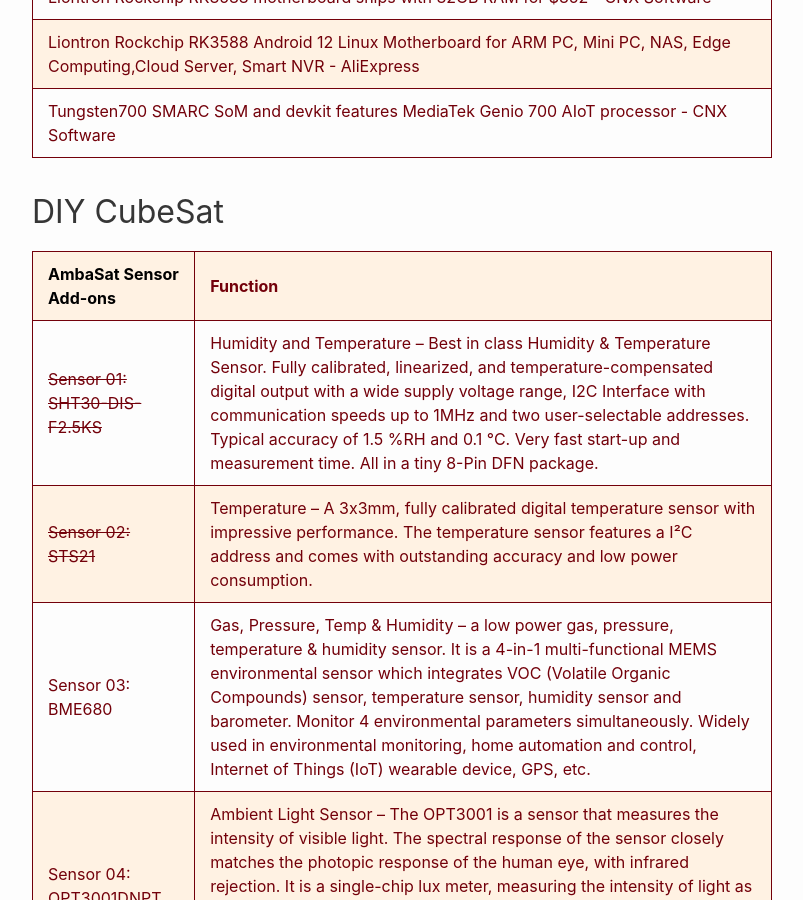
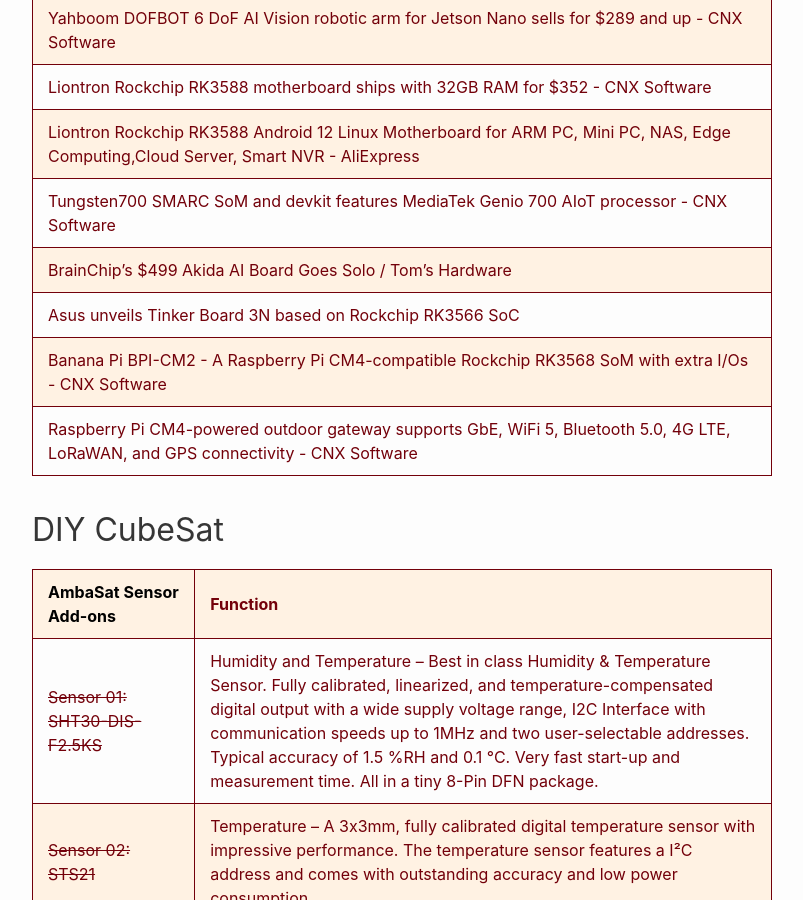
Before and after one commit to RalphHightower/RalphHightower, a Jekyll site: the page built from HardwareLinks.md, in a window 1280 px wide and 900 px high, scrolled down 26402 px. Shown: the whole window, without its empty margins (238-1041 px from the left). Built offline with Jekyll 4.4.1, drawn with Linux system fonts in a browser that asks for light colours; our own code applies the rules of GitHub Pages for plain Markdown files; some of the changed text lies outside the part shown.

Commit message:
fear(doc): (extended description)

```diff
--- a/HardwareLinks.md
+++ b/HardwareLinks.md
@@ -19,6 +19,7 @@
 | [AAEON M2AI-2242-720AI Edge Computing Module with Kneron KL720 NPU](https://www.aaeon.com/en/p/ai-edge-computing-solutions-m2ai-2242-720) | (H/W) |
 | [AAEON M2AI-2280-720AI Edge Computing Module with Kneron KL720 NPU](https://www.aaeon.com/en/p/ai-edge-computing-solutions-m2ai-2280-720) | (H/W) |
 | [AcSiP Development Kits](https://www.acsip.com.tw/index.php?action=products&fid1=21) | (H/W) |
+| [Akida™ PCIe Board - BrainChip Inc](https://shop.brainchipinc.com/products/akida%e2%84%a2-development-kit-pcie-board ) | $499.00 |
 | [Allwinner H616 TV Box Processor Comes with Mali G31 GPU, Supports Android 10](https://www.cnx-software.com/2020/02/27/allwinner-h616-tv-box-processor-comes-with-mali-g31-gpu-supports-android-10/) | (H/W) |
 | [Allwinner D1s/F133 RISC-V processor integrates 64MB DDR2](https://www.cnx-software.com/2021/10/25/allwinner-d1s-f133-risc-v-processor-64mb-ddr2/) | (H/W) |
 | [Allwinner T113-S3 dual-core Cortex-A7 SoC features 128MB DDR3, targets automotive and industrial applications](https://www.cnx-software.com/2022/02/13/allwinner-t113-s3-dual-core-cortex-a7-soc-features-128mb-ddr3-targets-automotive-and-industrial-applications/) | (H/W) |
@@ -167,6 +168,7 @@
 |[RAKWireless Cellular IoT – RAKwireless Store](https://store.rakwireless.com/collections/cellular-iot )|(H/W)|
 |[RAKWireless LoRaWAN Complete – RAKwireless Store](https://store.rakwireless.com/collections/lorawan-complete )|(H/W)|
 |[RAKWireless Modular IoT System of Modules for Building Custom LPWAN IoT Projects – RAKwireless Store](https://store.rakwireless.com/collections/wisblock )|(H/W)|
+| [Raspberry Pi CM4-powered outdoor gateway](https://www.edatec.cn/en/iot-gateway/ED_GWL2110_181.html )
 | [RISC-V — RISC-V is a open standard Instruction Set Architecture (ISA) enabling a new era of processor innovation through open collaboration](https://riscv.org/) | (H/W) |
 | [ROCK Pi 4 Model C+](https://ameridroid.com/products/rock-pi-4c) | (H/W) 84.95 USD |
 | **[ROCK 5 Model B](https://ameridroid.com/products/rock5-model-b)** | (H/W)<br /> $144.95 USD (4GB)<br />$169.95 USD (8GB)<br />**$219.95 USD (16GB)** |
@@ -467,6 +469,10 @@
 | [Liontron Rockchip RK3588 motherboard ships with 32GB RAM for $352 - CNX Software](https://www.cnx-software.com/2023/07/27/liontron-rockchip-rk3588-motherboard-32gb-ram/ ) |
 | [Liontron Rockchip RK3588 Android 12 Linux Motherboard for ARM PC, Mini PC, NAS, Edge Computing,Cloud Server, Smart NVR - AliExpress](https://www.aliexpress.com/item/1005005776979120.html ) |
 | [Tungsten700 SMARC SoM and devkit features MediaTek Genio 700 AIoT processor - CNX Software](https://www.cnx-software.com/2023/07/28/tungsten700-smarc-som-and-devkit-features-mediatek-genio-700-aiot-processor/ ) |
+| [BrainChip's $499 Akida AI Board Goes Solo / Tom's Hardware](https://www.tomshardware.com/news/brainchip-akida-pcie-board-goes-solo ) |
+| [Asus unveils Tinker Board 3N based on Rockchip RK3566 SoC](https://linuxgizmos.com/asus-unveils-tinker-board-3n-based-on-rockchip-rk3566-soc/ ) |
+| [Banana Pi BPI-CM2 - A Raspberry Pi CM4-compatible Rockchip RK3568 SoM with extra I/Os - CNX Software](https://www.cnx-software.com/2023/08/08/banana-pi-bpi-cm2-a-raspberry-pi-cm4-compatible-rockchip-rk3568-som-with-extra-i-os/ ) |
+[Raspberry Pi CM4-powered outdoor gateway supports GbE, WiFi 5, Bluetooth 5.0, 4G LTE, LoRaWAN, and GPS connectivity - CNX Software](https://www.cnx-software.com/2023/08/10/raspberry-pi-cm4-outdoor-gateway-gbe-wifi-5-bluetooth-5-0-4g-lte-lorawan-gps/ ) |
 
 [^21]: • 1.5GHz quad-core 64-bit ARM Cortex-A72 CPU (Roughly 3× performance)<br />• 1GB, 2GB, or 4GB of LPDDR4 SDRAM<br />• Full-throughput Gigabit Ethernet<br />• Dual-band 802.11ac wireless networking<br />• Bluetooth 5.0<br />• Two USB 3.0 and two USB 2.0 ports<br />• Dual monitor support, at resolutions up to 4K<br />• VideoCore VI graphics, supporting OpenGL ES 3.x<br />• 4Kp60 hardware decode of HEVC video<br />Complete compatibility with earlier Raspberry Pi products
 
```
